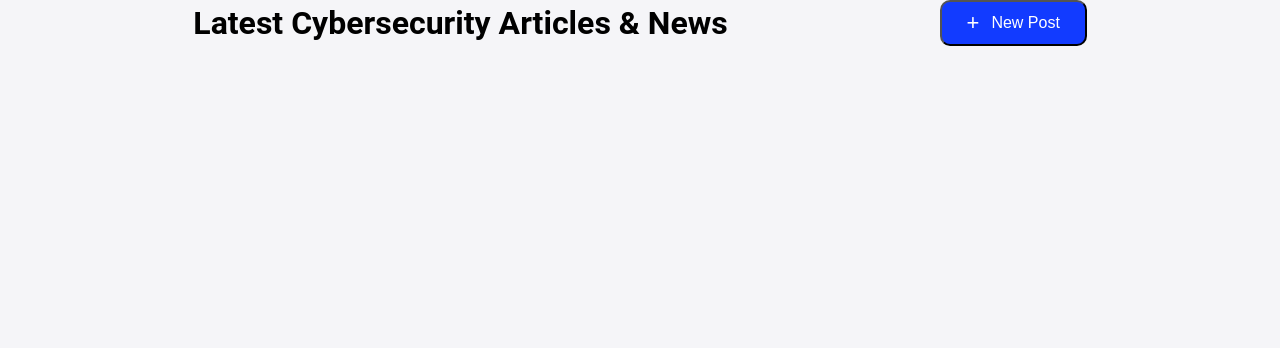
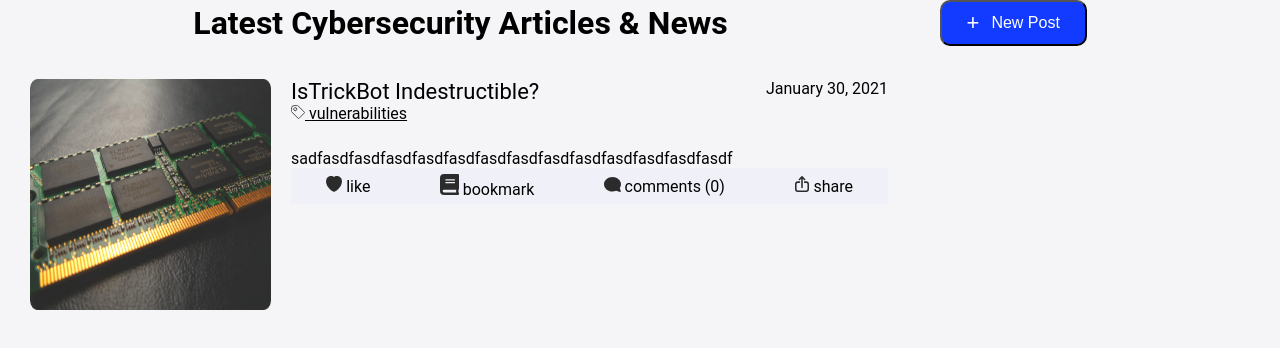
Before and after one commit to roee030/cybersecurity-news, a Vue app: page / in a window 1280 px wide. Shown: the top 348 px of the page. Built offline with nearby package versions, Linux system fonts and the light colour scheme.

Commit message:
create item list and pass props down

```diff
--- a/src/App.vue
+++ b/src/App.vue
@@ -3,17 +3,35 @@
     <Title />
     <Button label="New Post" icon="+" />
   </div>
+  <ListItems :items="items" />
 </template>
 
 <script>
 import Title from './components/Title.vue'
 import Button from './components/Button.vue'
+import ListItems from './components/ListItems.vue'
 
 export default {
   name: 'App',
+    data(){
+      return{
+          items: [
+              {
+                id:0,
+                headLine:"IsTrickBot Indestructible?",
+                tag:"vulnerabilities",
+                description:"sadfasdfasdfasdfasdfasdfasdfasdfasdfasdfasdfasdfasdfasdf",
+                likes:0,
+                comments:0,
+                date:"January 30, 2021",
+              },
+          ]
+      }
+  },
   components: {
     Title,
-    Button
+    Button,
+    ListItems
   }
 }
 </script>
--- /dev/null
+++ b/src/components/Item.vue
@@ -0,0 +1,95 @@
+<template>
+  <div class="item_root">
+      <img class="item_image" src="../assets/itemCover.png" alt="img"/>
+      <div class="item_details">
+          <div class="item_headline">{{item.headLine}}</div>
+          <div class="item_tag">
+            <img class="tag_icon" src="../assets/tag.svg" alt="img"/>
+              {{item.tag}}</div>
+          <div class="item_description">{{item.description}}</div>
+          <div class="item_actions">
+            <div class="item_action">
+                <img src="../assets/like.svg" alt="img"/>
+                like</div>
+            <div class="item_action">
+                <img src="../assets/bookmark.svg" alt="img"/>
+                bookmark</div>
+            <div class="item_action">
+                <img src="../assets/comments.svg" alt="img"/>
+                comments ({{item.comments}})</div>
+            <div class="item_action">
+                <img src="../assets/share.svg" alt="img"/>
+                share</div>
+          </div>
+      </div>
+      <div class="item_created_date">
+          January 30, 2021
+      </div>
+  </div>
+</template>
+
+<script>
+export default {
+    name: 'Item',
+    props:{
+        item: Object,
+    }
+}
+</script>
+
+<style>
+.item_root{
+    margin: 33px 30px;
+    display: flex;
+    position: relative;
+    width: 858px;
+}
+
+.item_image{
+    width:241px;
+    height: 231px;
+    margin-right: 20px;
+}
+
+.item_details{
+    display: flex;
+    flex-direction: column;
+}
+
+.tag_icon{
+    width:14px;
+    height: 14px;
+}
+
+.item_headline{
+    font-size: 22px;
+}
+
+.item_tag{
+    text-decoration: underline;
+    margin-bottom: 26px;
+}
+
+.item_created_date{
+    position: absolute;
+    right: 0;
+    top: 0;
+}
+
+.item_action{
+    cursor: pointer;
+}
+.item_action:hover{
+    opacity: 0.7;
+}
+.item_actions{
+    font-size:16px;
+    width: 597px;
+    height: 36px;
+    background-color: #F0F1F8;
+    display:flex;
+    align-items: center;
+    justify-content: space-around;
+    bottom:0;
+}
+</style>
--- /dev/null
+++ b/src/components/ListItems.vue
@@ -0,0 +1,23 @@
+<template>
+  <div :key="item.id" v-for="item in items">
+      <Item :item="item" />
+  </div>
+</template>
+
+<script>
+import Item from './Item.vue'
+
+export default {
+ name: 'ListItems',
+   components: {
+    Item,
+  },
+ props:{
+    items: Array,
+ }
+}
+</script>
+
+<style>
+
+</style>
```
Also changed, not shown: src/components/Button.vue (+4 -5 lines).
